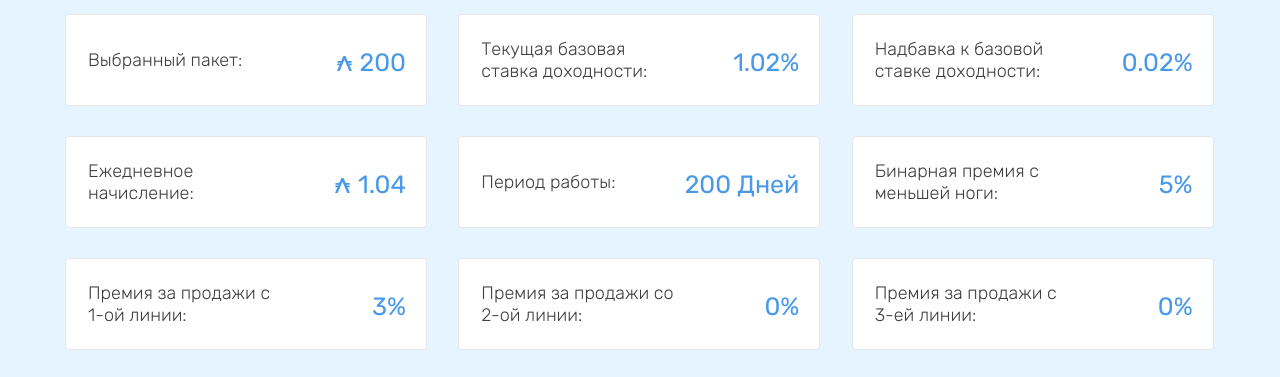
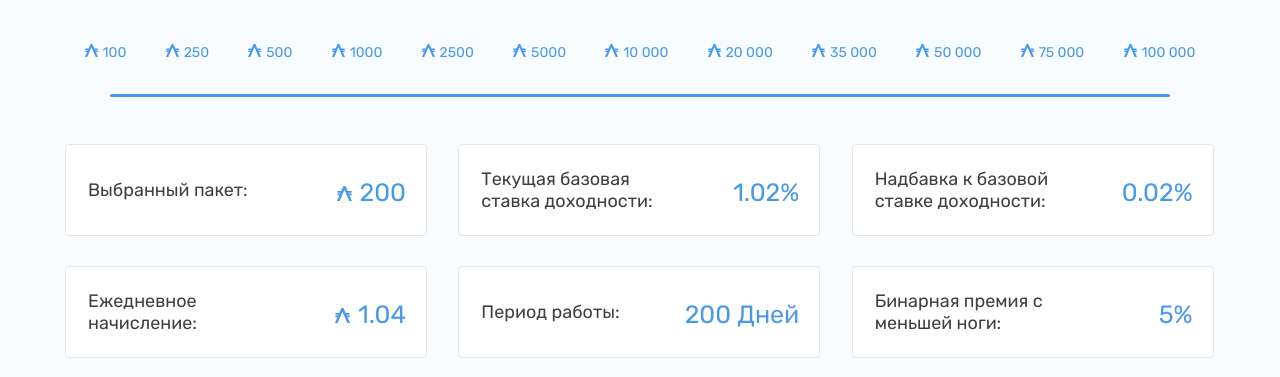
Before and after one commit to rudensergey/binarprofit, a React app in the folder binar_calculator/: page / in a window 1280 px wide. Shown: the part 93-470 px from the top of the page. Built offline with nearby package versions, Linux system fonts and the light colour scheme.

Commit message:
finish timeline structure

```diff
--- a/binar_calculator/src/Indicators.js
+++ b/binar_calculator/src/Indicators.js
@@ -43,9 +43,10 @@ export default class Indicators extends React.Component {
                 />
 
                 <Indicator
-                    name={"Итого за весь период вы получите:"}
-                    result={"200%"}
+                    name={"Итого за весь период вы получите"}
+                    result={"200"}
                     final={true}
+                    curr={true}
                 />
             </div>
         );
--- a/binar_calculator/src/index.css
+++ b/binar_calculator/src/index.css
@@ -21,12 +21,12 @@ a {
 .main {
   width: 100vw;
   height: 100vh;
-  background-color: #e5f4ff;
+  background-color: #F8FCFF;
 }
 
 .main__topic {
   text-align: center;
-  padding: 30px 0px 30px 0px;
+  padding: 30px 0px 60px 0px;
   margin: 0px auto;
   font-size: 40px;
   font-weight: 300;
--- a/binar_calculator/src/index.js
+++ b/binar_calculator/src/index.js
@@ -3,23 +3,92 @@ import ReactDOM from "react-dom";
 import * as serviceWorker from "./serviceWorker";
 
 import "./index.css";
+import "./sum.css";
 import Indicators from "./Indicators";
 
+class Sum extends React.Component {
+    constructor(props) {
+        super(props);
+        this.svg = (
+            <svg
+                width="153"
+                height="152"
+                viewBox="0 0 153 152"
+                fill="none"
+                xmlns="http://www.w3.org/2000/svg"
+            >
+                <path
+                    d="M25 93.5L0 152H27L76 37.5L126 152H152.5L127.5 93.5H149.5V76H120L116.5 69H149.5V51.5H109L86 0H65.5L43 51.5H4.5V69H35.5L32.5 76H4.5V93.5H25Z"
+                    fill="#4999EA"
+                />
+            </svg>
+        );
+    }
 
-class Sum extends React.Component {
-	render() {
-		return (<div>
+    render() {
+        return (
+            <div className="term">
+                <div className="term-blocks">
+                    <div className="block">
+                        <p>{this.svg}100</p>
+                    </div>
+                    <div className="block">
+                        <p>{this.svg}250</p>
+                    </div>
+                    <div className="block">
+                        <p>{this.svg}500</p>
+                    </div>
 
-		</div>)
-	}
+                    <div className="block">
+                        <p>{this.svg}1000</p>
+                    </div>
+                    <div className="block">
+                        <p>{this.svg}2500</p>
+                    </div>
+                    <div className="block">
+                        <p>{this.svg}5000</p>
+                    </div>
+
+                    <div className="block">
+                        <p>{this.svg}10 000</p>
+                    </div>
+                    <div className="block">
+                        <p>{this.svg}20 000</p>
+                    </div>
+                    <div className="block">
+                        <p>{this.svg}35 000</p>
+                    </div>
+
+                    <div className="block">
+                        <p>{this.svg}50 000</p>
+                    </div>
+                    <div className="block">
+                        <p>{this.svg}75 000</p>
+                    </div>
+                    <div className="block">
+                        <p>{this.svg}100 000</p>
+                    </div>
+                </div>
+
+                <div id="timeline" className="term__line">
+                    <div
+                        id="toggle"
+                        className="term__toggle"
+                        onTouchStart={this.handleTouchDrag}
+                        onMouseDown={this.handleMouseDrag}
+                    ></div>
+                </div>
+            </div>
+        );
+    }
 }
 
 class Main extends React.Component {
     render() {
         return (
             <div class="main">
-				<h2 className="main__topic">Калькулятор доходности</h2>
-				<Sum />
+                <h2 className="main__topic">Калькулятор доходности</h2>
+                <Sum />
                 <Indicators />
             </div>
         );
--- a/binar_calculator/src/indicator.css
+++ b/binar_calculator/src/indicator.css
@@ -11,7 +11,7 @@
 }
 
 .indicator__name {
-    font-weight: 300;
+    font-weight: 400;
     margin: auto 0px;
     padding-left: 22px;
     font-size: 18px;
--- /dev/null
+++ b/binar_calculator/src/sum.css
@@ -0,0 +1,35 @@
+.term {
+    margin: 0px auto;
+    height: 100px;
+    width: 1150px;
+}
+
+.term-blocks {
+    height: 50px;
+
+    display: grid;
+    grid-template-columns: repeat(12, auto);
+}
+
+.block {
+    text-align: center;
+}
+
+.block p {
+    font-size: 14px;
+    color: #4999ea;
+}
+
+.block p svg {
+    height: 13px;
+    width: 13px;
+    padding-right: 5px;
+}
+
+.term__line {
+    height: 3px;
+	width: 1060px;
+	margin: 0px auto;
+	border-radius: 2px;
+    background-color: #4999ea;
+}
```
